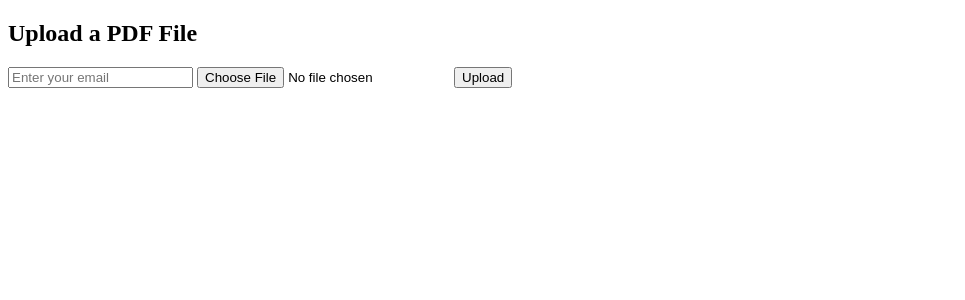
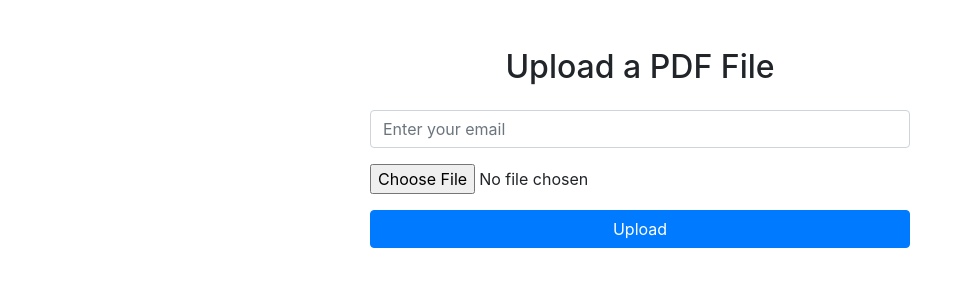
Before and after one commit to Ermiyas-Aynetaw/PDF-Processor, a Django app: template templates/index.html in a window 1280 px wide. Shown: the top 300 px of the page, without its empty margins (0-965 px from the left). Run offline with Django 5.2, Linux system fonts and the light colour scheme; the template is opened without the code that fills it, so the values that code supplies are empty; some libraries are stand-ins or nearby versions.

Commit message:
3rd commit

```diff
--- a/templates/index.html
+++ b/templates/index.html
@@ -4,19 +4,40 @@
 <head>
     <meta charset="UTF-8">
     <title>PDF Processor</title>
+    <!-- Bootstrap CSS -->
+    <link href="https://stackpath.bootstrapcdn.com/bootstrap/4.5.2/css/bootstrap.min.css" rel="stylesheet">
 </head>
 
 <body>
-    <h2>Upload a PDF File</h2>
-    <form id="uploadForm" enctype="multipart/form-data">
-        <input type="email" name="email" required placeholder="Enter your email" />
-        <input type="file" name="file" required accept="application/pdf" />
-        <button type="submit">Upload</button>
-    </form>
+    <div class="container mt-5">
+        <div class="row">
+            <div class="col-md-6 offset-md-3">
+                <h2 class="text-center mb-4">Upload a PDF File</h2>
+                <form id="uploadForm" enctype="multipart/form-data">
+                    <div class="form-group">
+                        <input type="email" class="form-control" name="email" required placeholder="Enter your email" />
+                    </div>
+                    <div class="form-group">
+                        <input type="file" class="form-control-file" name="file" required accept="application/pdf" />
+                    </div>
+                    <button type="submit" class="btn btn-primary btn-block">Upload</button>
+                </form>
+            </div>
+        </div>
 
-    <div id="results">
-        <!-- Results will be displayed here -->
+        <div class="row mt-5">
+            <div class="col-md-6 offset-md-3">
+                <div id="results">
+                    <!-- Results will be displayed here -->
+                </div>
+            </div>
+        </div>
     </div>
+
+    <!-- Bootstrap JS and jQuery -->
+    <script src="https://code.jquery.com/jquery-3.5.1.slim.min.js"></script>
+    <script src="https://cdn.jsdelivr.net/npm/@popperjs/core@2.5.4/dist/umd/popper.min.js"></script>
+    <script src="https://stackpath.bootstrapcdn.com/bootstrap/4.5.2/js/bootstrap.min.js"></script>
 
     <script>
         document.getElementById('uploadForm').addEventListener('submit', async (e) => {
@@ -30,7 +51,7 @@
 
             if (response.ok) {
                 document.getElementById('results').innerHTML = `
-                    <h3>Results</h3>
+                    <h3 class="text-center">Results</h3>
                     <p><strong>Email:</strong> ${result.email}</p>
                     <p><strong>Content Extracted:</strong> ${result.content.substring(0, 200)}...</p>
                     <p><strong>Nouns:</strong> ${result.nouns}</p>
```
Also changed, not shown: pdfprocessor/views.py (+5 -2 lines).
